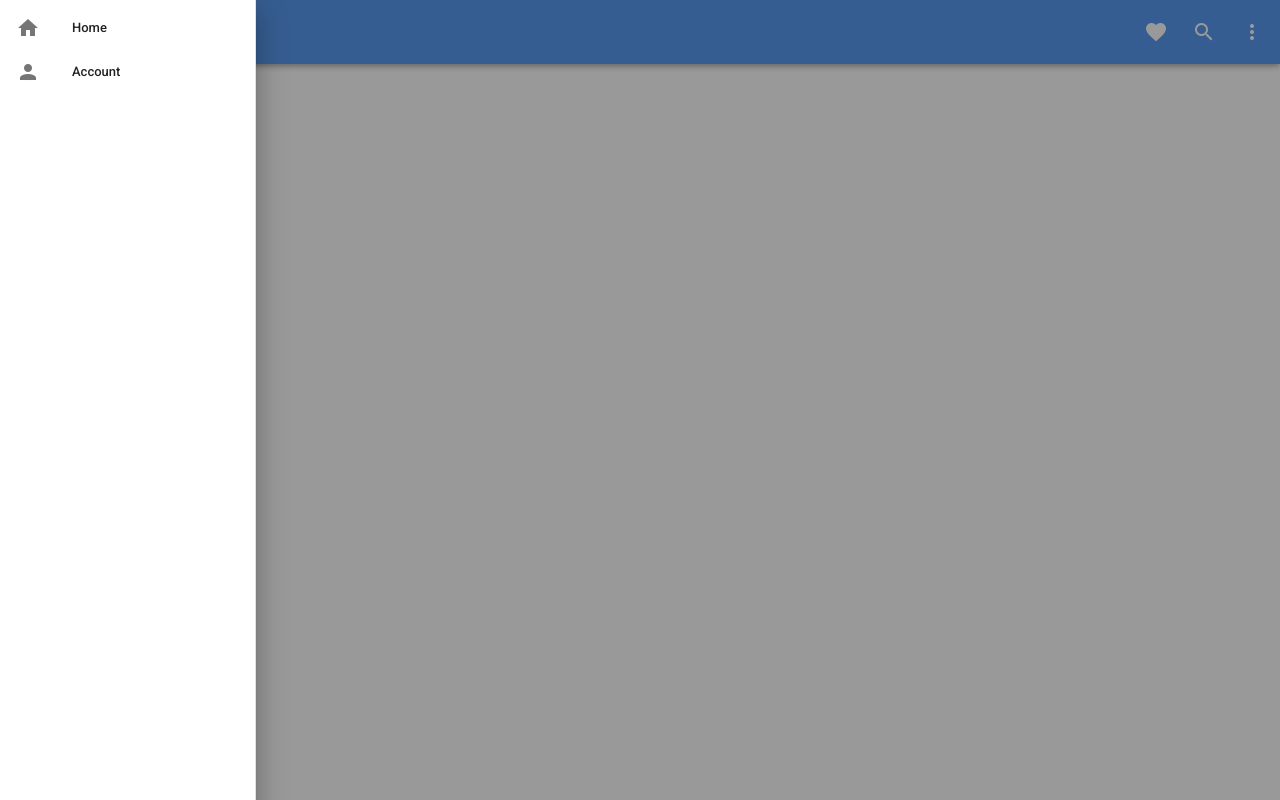
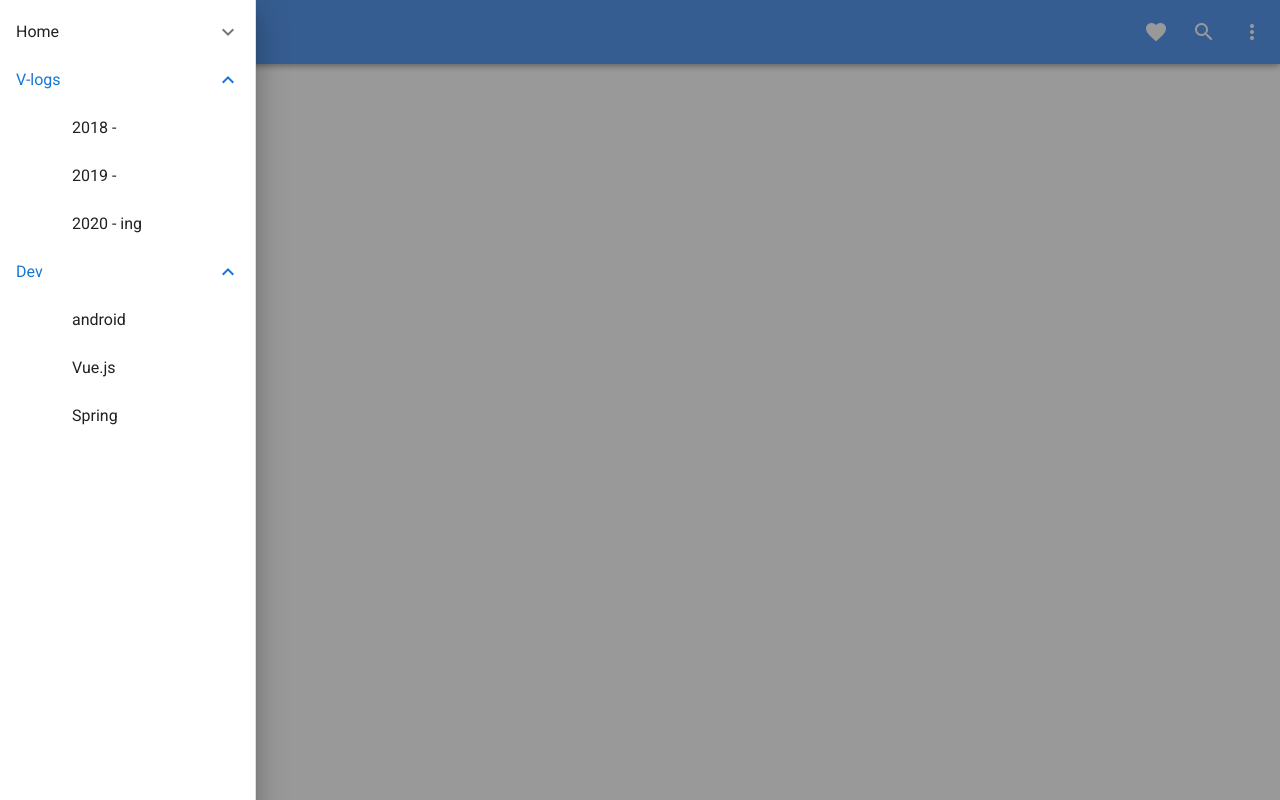
Before and after one commit to sbarrys/blog_project_vue_firebase, a Vue app: page / in a window 1280 px wide. Both pictures are taken after a click on the button 28 px from the left and 32 px from the top of the page. Shown: the top 800 px of the page. Built offline with nearby package versions, Linux system fonts and the light colour scheme.

Commit message:
drawer+List(SubList)

```diff
--- a/src/components/header.vue
+++ b/src/components/header.vue
@@ -45,38 +45,65 @@
       absolute
       temporary
     >
-      <v-list
-        nav
-        dense
+    <v-list>
+      <v-list-group
+        v-for="item in item"
+        :key="item.title"
+        v-model="item.active"
+        no-action
       >
-        <v-list-item-group
-          v-model="group"
-          active-class="deep-purple--text text--accent-4"
+        <template v-slot:activator>
+          <v-list-item-content>
+            <v-list-item-title v-text="item.title"></v-list-item-title>
+          </v-list-item-content>
+        </template>
+
+        <v-list-item
+          v-for="subItem in item.items"
+          :key="subItem.title"
         >
-          <v-list-item>
-            <v-list-item-icon>
-              <v-icon>mdi-home</v-icon>
-            </v-list-item-icon>
-            <v-list-item-title>Home</v-list-item-title>
-          </v-list-item>
-
-          <v-list-item>
-            <v-list-item-icon>
-              <v-icon>mdi-account</v-icon>
-            </v-list-item-icon>
-            <v-list-item-title>Account</v-list-item-title>
-          </v-list-item>
-
-        </v-list-item-group>
-      </v-list>
+          <v-list-item-content>
+            <v-list-item-title v-text="subItem.title"></v-list-item-title>
+          </v-list-item-content>
+        </v-list-item>
+      </v-list-group>
+    </v-list>
     </v-navigation-drawer>
 
   </div>
 </template>
+
 <script>
+
 export default {
   data: () => ({
-    drawer: false
+    group: true,
+    drawer: false,
+    item: [
+      {
+        title: 'Home',
+        items: [
+          { title: 'index page' }
+        ]
+      }, {
+        title: 'V-logs',
+        active: true,
+        items: [
+          { title: '2018 -' },
+          { title: '2019 -' },
+          { title: '2020 - ing' }
+        ]
+      },
+      {
+        title: 'Dev',
+        active: true,
+        items: [
+          { title: 'android' },
+          { title: 'Vue.js' },
+          { title: 'Spring' }
+        ]
+      }
+    ]
   })
 }
 </script>
```
